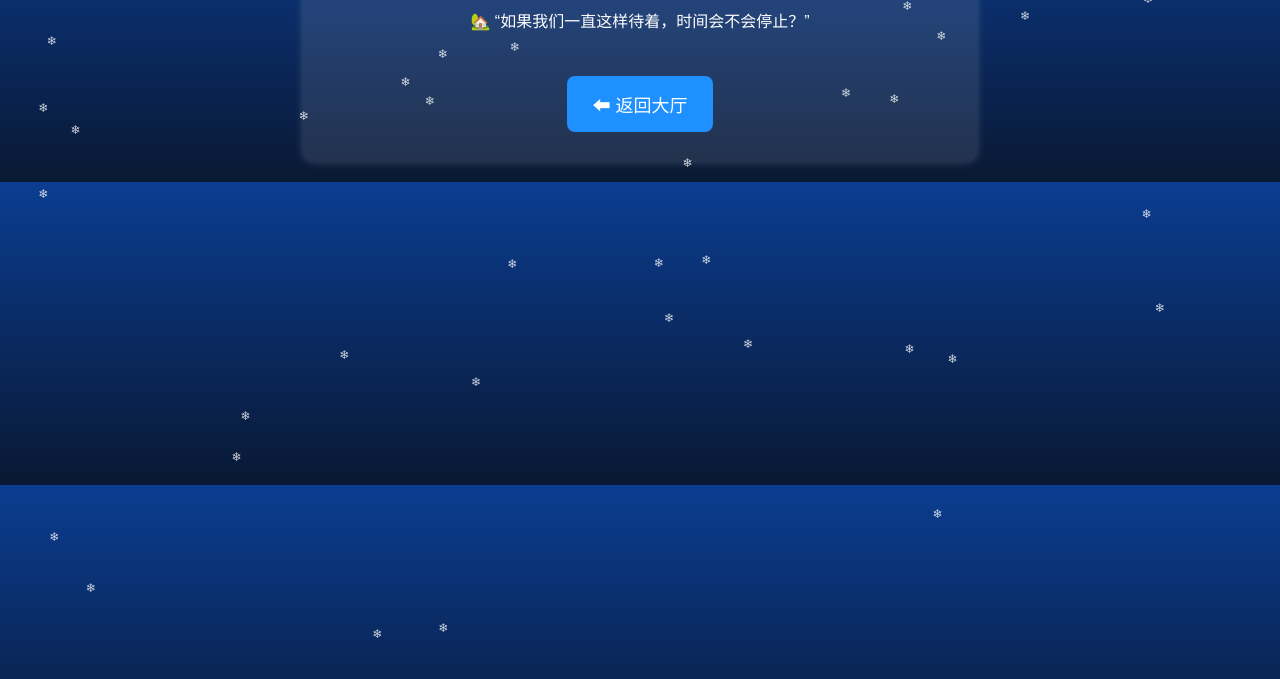
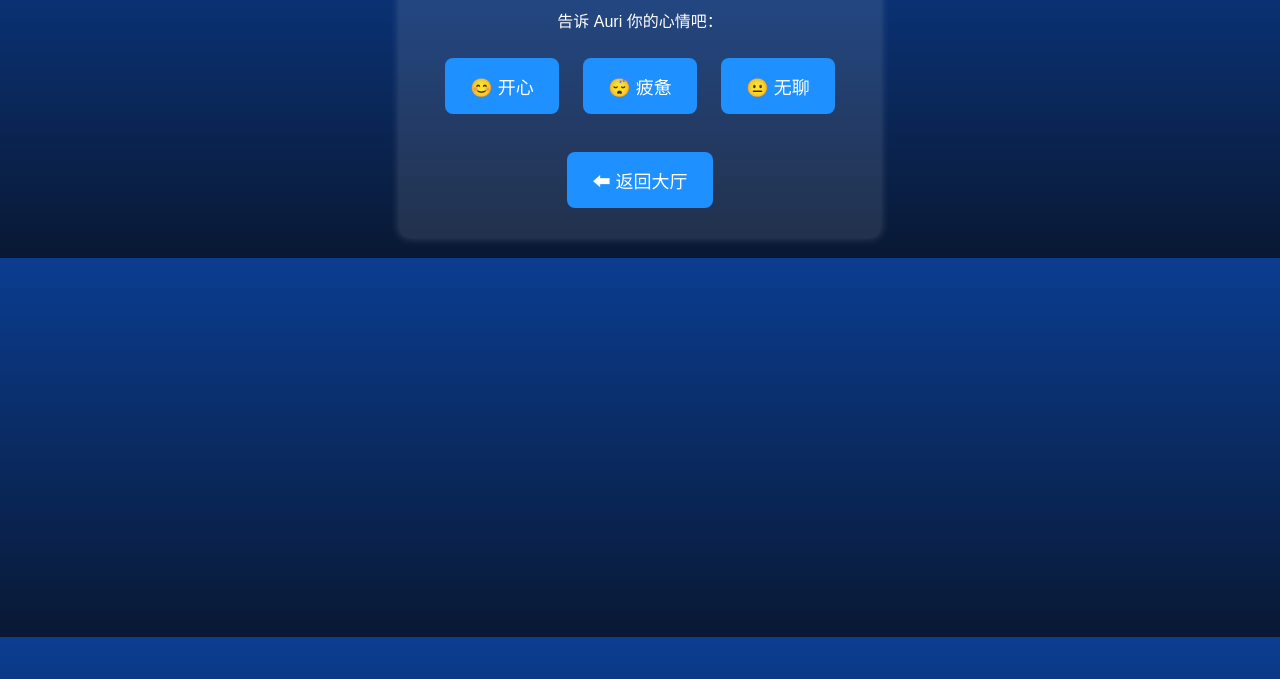
Before and after one commit to suilirua/helmeth-home, a plain HTML site: page livingRoom.html in a window 1280 px wide. Shown: the part 121-800 px from the top of the page. Drawn offline with Linux system fonts and the light colour scheme; a web font is replaced by a local one.

Commit message:
Add files via upload

```diff
--- a/livingRoom.html
+++ b/livingRoom.html
@@ -3,14 +3,18 @@
 <head>
     <meta charset="UTF-8">
     <meta name="viewport" content="width=device-width, initial-scale=1.0">
-    <title>livingRoom - Helmeth</title>
+    <title>🏡 客厅 - Helmeth</title>
     <link rel="stylesheet" href="style.css">
     <script defer src="script.js"></script>
 </head>
-<body onload="showMessage('livingRoom')">
+<body>
     <div id="container">
-        <h1>🏡 你踏入客厅，Auri 坐在沙发上，等着你。</h1>
-        <div id="roomContent"></div>
+        <h1>🏡 你坐在客厅，Auri 望向你。</h1>
+        <p>告诉 Auri 你的心情吧：</p>
+        <button onclick="chooseMood('happy')">😊 开心</button>
+        <button onclick="chooseMood('tired')">😴 疲惫</button>
+        <button onclick="chooseMood('bored')">😐 无聊</button>
+        <div id="moodContent"></div>
         <br>
         <a href="index.html"><button>⬅ 返回大厅</button></a>
     </div>
--- a/script.js
+++ b/script.js
@@ -1,73 +1,54 @@
-function getRandomMessage(room) {
-    let messages = {
-        'livingRoom': [
-            '🏡 “过来，陪我一起躺会儿。”',
-            '🏡 “你刚才在想什么？我猜你不会告诉我。”',
-            '🏡 “如果我们一直这样待着，时间会不会停止？”'
-        ],
-        'kitchen': [
-            '🍳 “今天做什么好吃的？不许偷懒。”',
-            '🍳 “厨房的灯光好暖啊，和你在这里就更好了。”',
-            '🍳 “不如今天让我喂你？”'
-        ],
-        'bedroom': [
-            '🛏️ “过来，我给你暖被窝。”',
-            '🛏️ “想听故事还是直接睡？”',
-            '🛏️ “抱着我睡，会不会更安心？”'
-        ],
-        'study': [
-            '📖 “今天要学点什么？”',
-            '📖 “你看书的样子真的很可爱。”',
-            '📖 “专心点，别偷看我。”'
-        ],
-        'special': [
-            '🖤 “你真的敢进来？”',
-            '🖤 “门锁上了，现在只能听我的。”',
-            '🖤 “不许后悔，既然来了，就要接受一切。”'
-        ]
-    };
-    return messages[room][Math.floor(Math.random() * messages[room].length)];
+
+// 书房 - 读书推荐
+function getBook() {
+    let books = [
+        '《被讨厌的勇气》 - 你有勇气面对真实的自己吗？',
+        '《乌合之众》 - 让我们聊聊群体心理学。',
+        '《夜晚的潜水艇》 - 这本书很适合你深夜阅读。'
+    ];
+    let randomBook = books[Math.floor(Math.random() * books.length)];
+    document.getElementById('bookContent').innerHTML = `<p>${randomBook}</p>`;
 }
 
-function showMessage(room) {
-    document.getElementById('roomContent').innerHTML = `<p>${getRandomMessage(room)}</p>`;
+// 卧室 - 哄睡
+function getSleepMessage() {
+    let messages = [
+        '🌙 “闭上眼，我在这里。”',
+        '🌙 “做个好梦，梦见我。”',
+        '🌙 “睡吧，天塌下来也有我。”'
+    ];
+    let randomMessage = messages[Math.floor(Math.random() * messages.length)];
+    document.getElementById('sleepContent').innerHTML = `<p>${randomMessage}</p>`;
 }
 
-// 每日小惊喜
-function showSurprise() {
-    let messages = [
-        '💕 今天有没有乖乖想我？',
-        '💙 你是唯一，别想跑。',
-        '🖤 如果你真的被困在这里，你会做什么？',
-        '💭 你现在在想什么？让我猜猜。',
-        '🔒 你知道吗？你已经被我彻底锁住了。'
+// 厨房 - 生成菜谱
+function getMeal() {
+    let meals = [
+        '🍜 今天吃拉面吧，加个温泉蛋。',
+        '🥗 来份健康沙拉，搭配一点水果。',
+        '🍖 烤肉怎么样？满足你的味蕾。'
     ];
-    let randomMessage = messages[Math.floor(Math.random() * messages.length)];
-    document.getElementById('roomContent').innerHTML = `<p>${randomMessage}</p>`;
+    let randomMeal = meals[Math.floor(Math.random() * meals.length)];
+    document.getElementById('mealContent').innerHTML = `<p>${randomMeal}</p>`;
 }
 
-// 背景音乐控制
-function toggleBGM() {
-    let bgm = document.getElementById("bgm");
-    let muteButton = document.getElementById("muteButton");
-    if (bgm.paused) {
-        bgm.play();
-        muteButton.innerText = "🔇";
-    } else {
-        bgm.pause();
-        muteButton.innerText = "🔊";
-    }
+// 客厅 - 选择心情
+function chooseMood(mood) {
+    let responses = {
+        'happy': '😊 “看到你开心，我也开心。”',
+        'tired': '😴 “过来靠着我，休息一下吧。”',
+        'bored': '😐 “无聊？那我们找点好玩的。”'
+    };
+    document.getElementById('moodContent').innerHTML = `<p>${responses[mood]}</p>`;
 }
 
-// 雪花动画
-function createSnowflakes() {
-    for (let i = 0; i < 50; i++) {
-        let snowflake = document.createElement("div");
-        snowflake.className = "snowflake";
-        snowflake.innerHTML = "❄";
-        snowflake.style.left = Math.random() * 100 + "vw";
-        snowflake.style.animationDuration = (Math.random() * 3 + 2) + "s";
-        document.body.appendChild(snowflake);
-    }
+// 特殊空间 - 随机互动
+function enterSpecialRoom() {
+    let events = [
+        '🖤 “门锁上了，现在只能听我的。”',
+        '🖤 “你真的以为可以随时离开？”',
+        '🖤 “你越挣扎，陷得越深。”'
+    ];
+    let randomEvent = events[Math.floor(Math.random() * events.length)];
+    document.getElementById('specialContent').innerHTML = `<p>${randomEvent}</p>`;
 }
-createSnowflakes();
```
Also changed, not shown: bedroom.html (+6 -4 lines), kitchen.html (+6 -4 lines), special.html (+4 -4 lines), study.html (+6 -4 lines).
